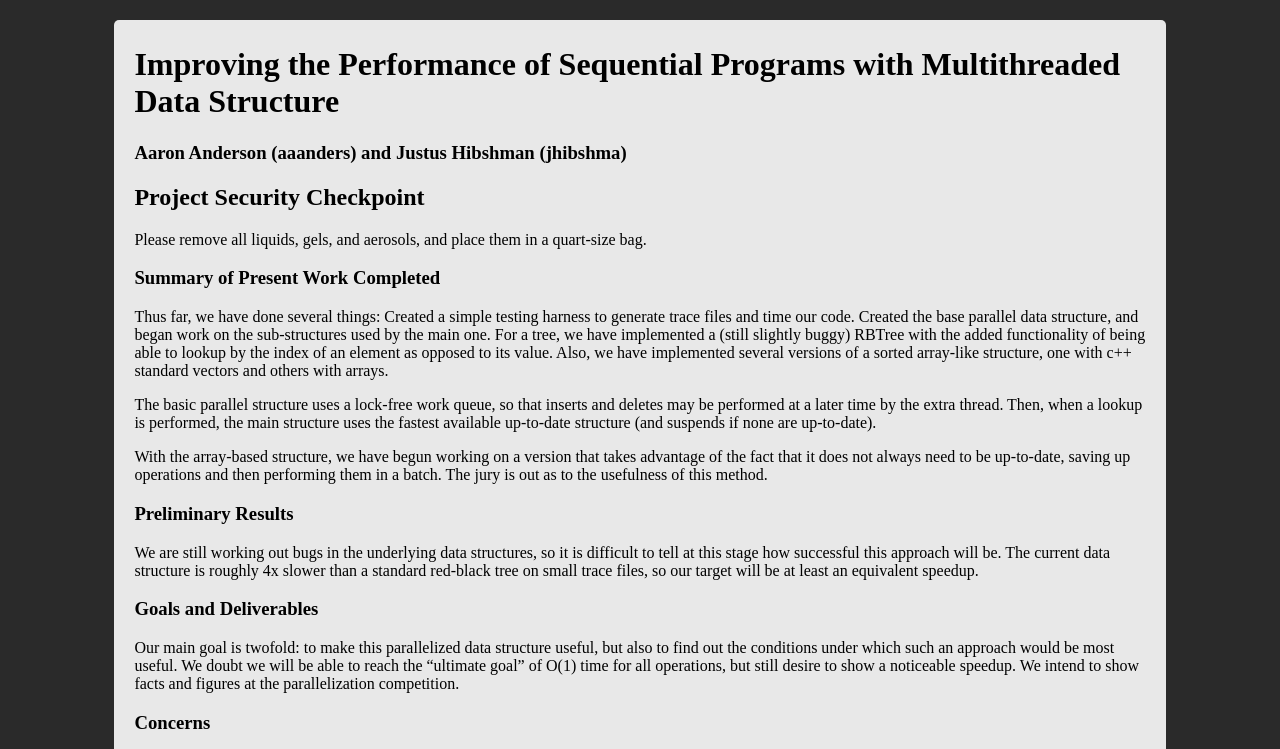
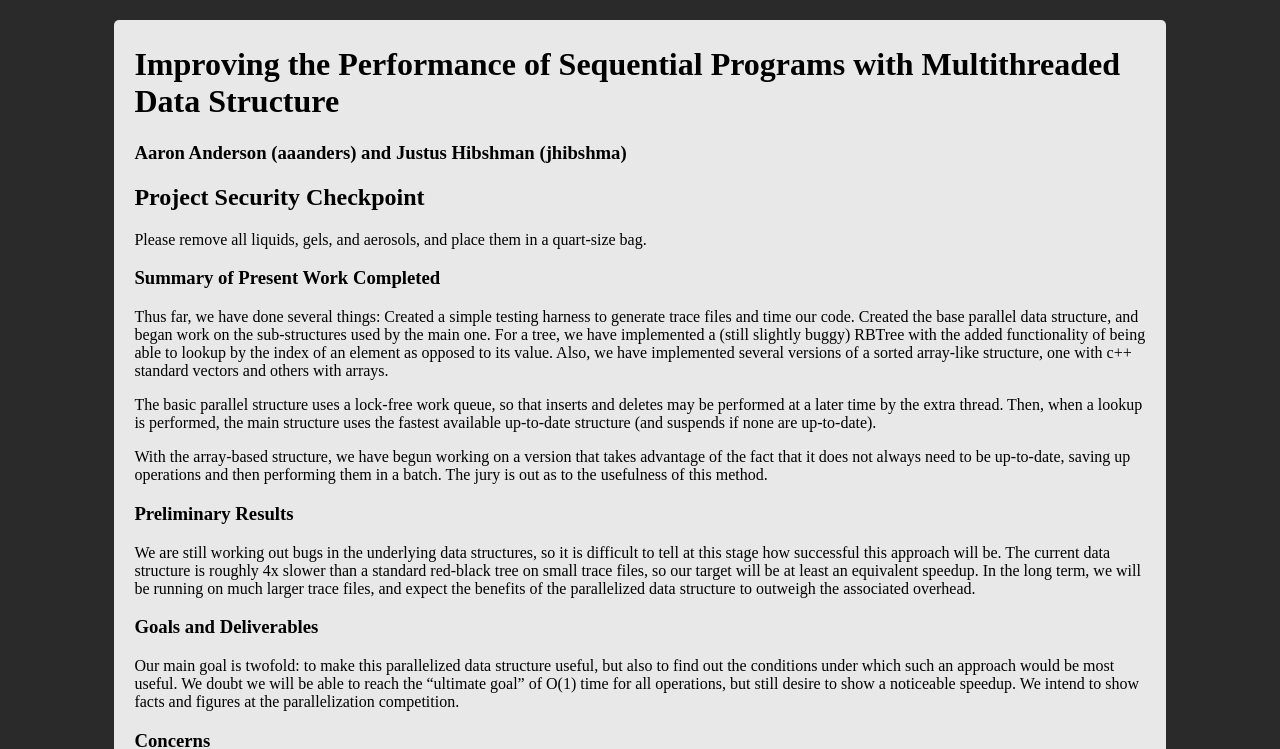
Before and after one commit to aanders/15418-proj, a plain HTML site: page checkpoint.html in a window 1280 px wide. Shown: the top 749 px of the page. Drawn offline with Linux system fonts and the light colour scheme.

Commit message:
Add extra sentence to prelim. results section

```diff
--- a/checkpoint.html
+++ b/checkpoint.html
@@ -45,7 +45,9 @@
   <p>We are still working out bugs in the underlying data structures, so it is difficult to
   tell at this stage how successful this approach will be.  The current data structure is
   roughly 4x slower than a standard red-black tree on small trace files, so our target will
-  be at least an equivalent speedup.</p>
+  be at least an equivalent speedup.  In the long term, we will be running on much larger
+  trace files, and expect the benefits of the parallelized data structure to outweigh the
+  associated overhead.</p>
 
   <h3>Goals and Deliverables</h3>
 
```
